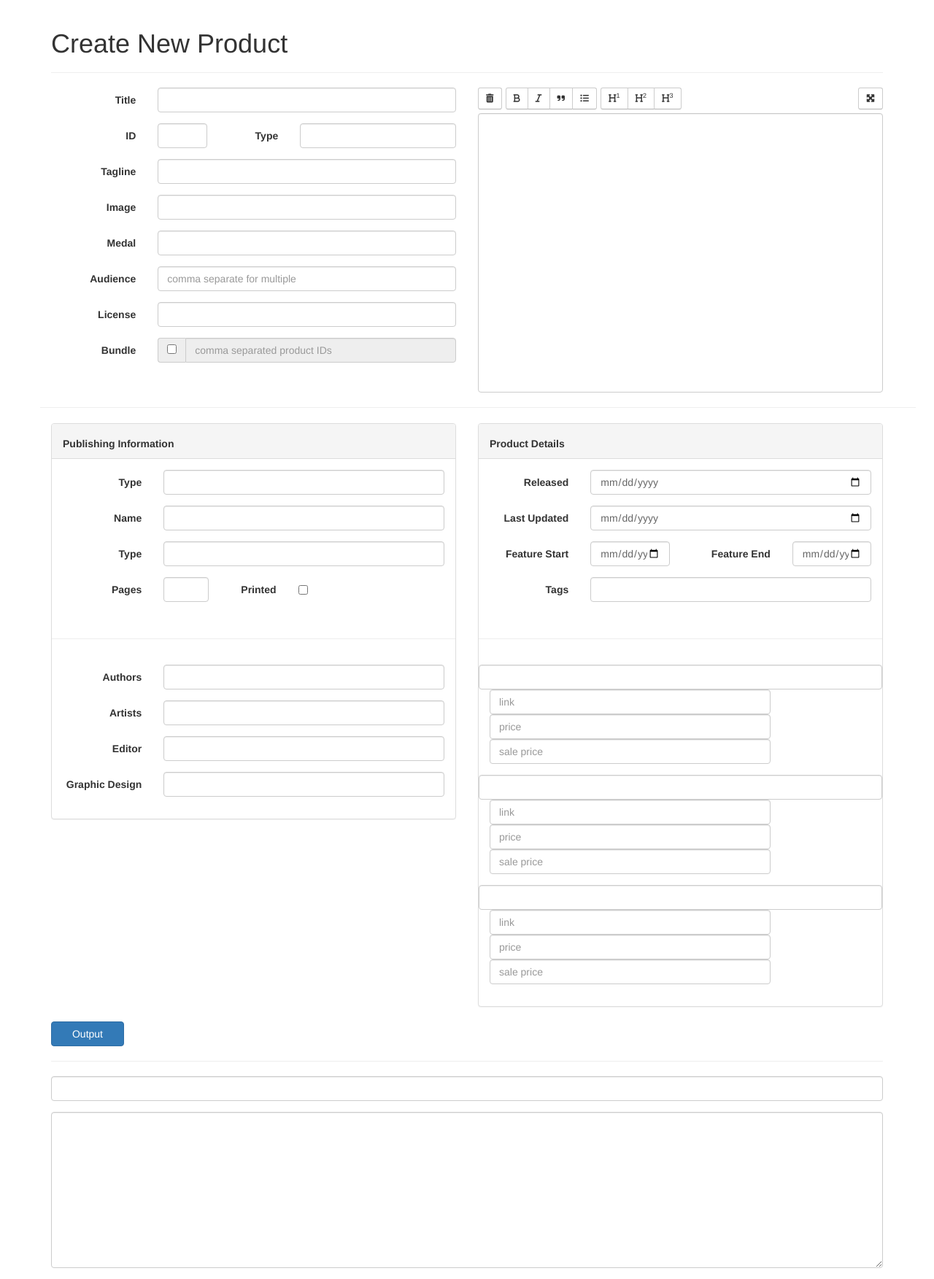
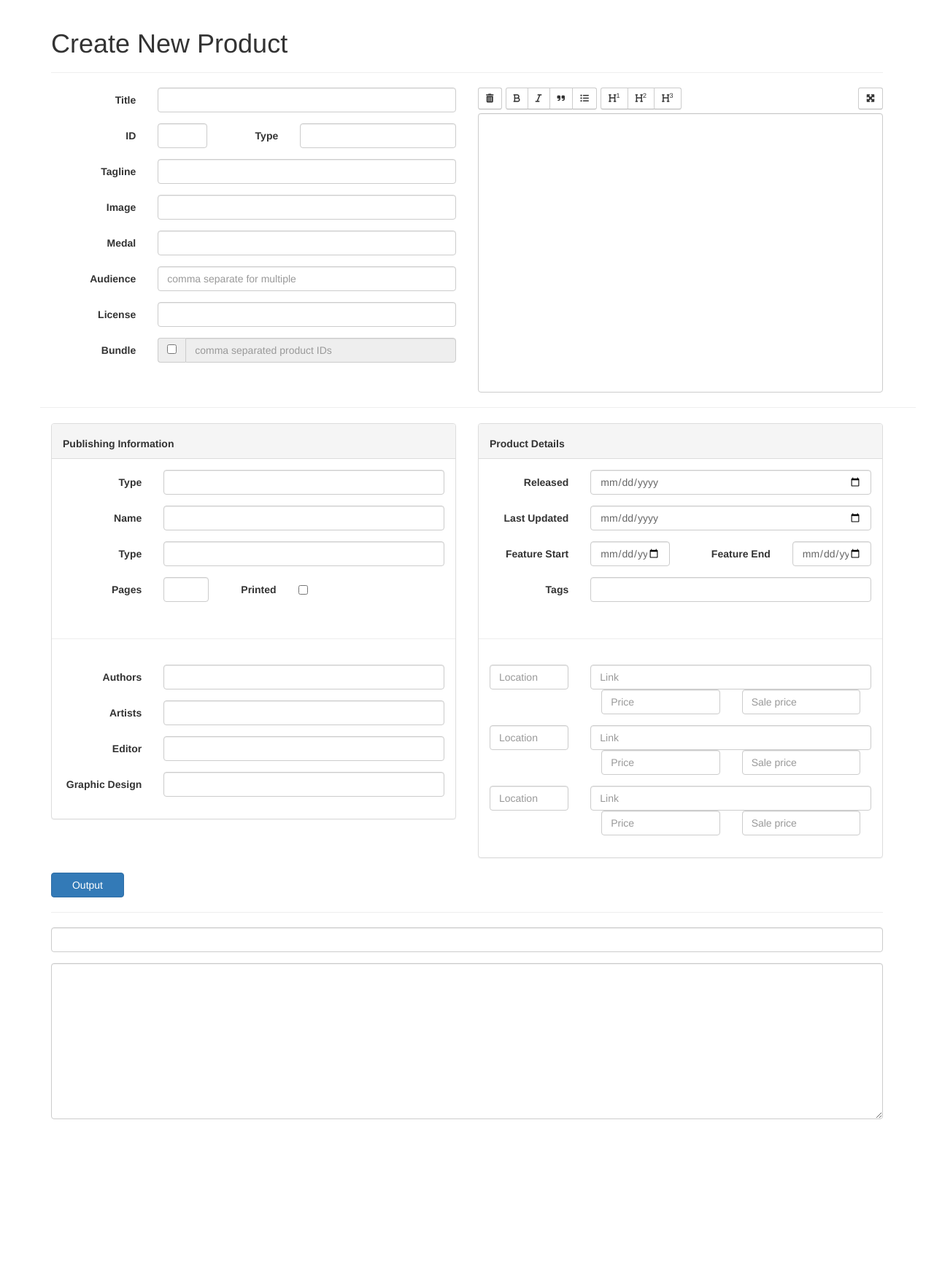
Before and after one commit to BornToDoStuff/Vorpal-Dice-Press, a Jekyll site: the page built from _pages/post_create.html, in a window 1280 px wide. Shown: the whole page at 73% size. Built offline with Jekyll 4.4.1, drawn with Linux system fonts in a browser that asks for light colours; nearby versions of some CDN libraries; some web fonts are replaced; after the commit the page ends 1549 px from its top, so only the background shows below that.

Commit message:
fix location format

```diff
--- a/_pages/post_create.html
+++ b/_pages/post_create.html
@@ -239,29 +239,48 @@ permalink: /products/create/
 						<div class="panel-body">
 
 							<div class="form-group">
-								<input id="product_location1" type="text" class="form-control col-sm-3" />
+								<div class="col-sm-3">
+									<input id="product_location1" type="text" class="form-control" placeholder="Location"/>
+								</div>
 								<div class="col-sm-9">
-									<input id="product_link1" type="text" class="form-control" placeholder="link" />
-									<input id="product_price1" type="number" class="form-control col-sm-6" placeholder="price" min="0.00" step="0.01" />
-									<input id="product_sale1" type="number" class="form-control col-sm-6" placeholder="sale price" min="0.00" step="0.01" />
+									<input id="product_link1" type="text" class="form-control" placeholder="Link" />
+									<div class="col-sm-6">
+										<input id="product_price1" type="number" class="form-control" placeholder="Price" min="0.00" step="0.01" />
+									</div>
+									<div class="col-sm-6">
+										<input id="product_sale1" type="number" class="form-control" placeholder="Sale price" min="0.00" step="0.01" />
+									</div>
 								</div>
 							</div>
 							<div class="form-group">
-								<input id="product_location2" type="text" class="form-control col-sm-3" />
+								<div class="col-sm-3">
+									<input id="product_location2" type="text" class="form-control" placeholder="Location"/>
+								</div>
 								<div class="col-sm-9">
-									<input id="product_link2" type="text" class="form-control" placeholder="link" />
-									<input id="product_price2" type="number" class="form-control col-sm-6" placeholder="price" min="0.00" step="0.01" />
-									<input id="product_sale2" type="number" class="form-control col-sm-6" placeholder="sale price" min="0.00" step="0.01" />
+									<input id="product_link2" type="text" class="form-control" placeholder="Link" />
+									<div class="col-sm-6">
+										<input id="product_price2" type="number" class="form-control" placeholder="Price" min="0.00" step="0.01" />
+									</div>
+									<div class="col-sm-6">
+										<input id="product_sale2" type="number" class="form-control" placeholder="Sale price" min="0.00" step="0.01" />
+									</div>
 								</div>
 							</div>
 							<div class="form-group">
-								<input id="product_location3" type="text" class="form-control col-sm-3" />
+								<div class="col-sm-3">
+									<input id="product_location3" type="text" class="form-control" placeholder="Location"/>
+								</div>
 								<div class="col-sm-9">
-									<input id="product_link3" type="text" class="form-control" placeholder="link" />
-									<input id="product_price3" type="number" class="form-control col-sm-6" placeholder="price" min="0.00" step="0.01" />
-									<input id="product_sale3" type="number" class="form-control col-sm-6" placeholder="sale price" min="0.00" step="0.01" />
+									<input id="product_link3" type="text" class="form-control" placeholder="Link" />
+									<div class="col-sm-6">
+										<input id="product_price3" type="number" class="form-control" placeholder="Price" min="0.00" step="0.01" />
+									</div>
+									<div class="col-sm-6">
+										<input id="product_sale3" type="number" class="form-control" placeholder="Sale price" min="0.00" step="0.01" />
+									</div>
 								</div>
 							</div>
+
 						</div>
 					</div>
 				</div>
```
